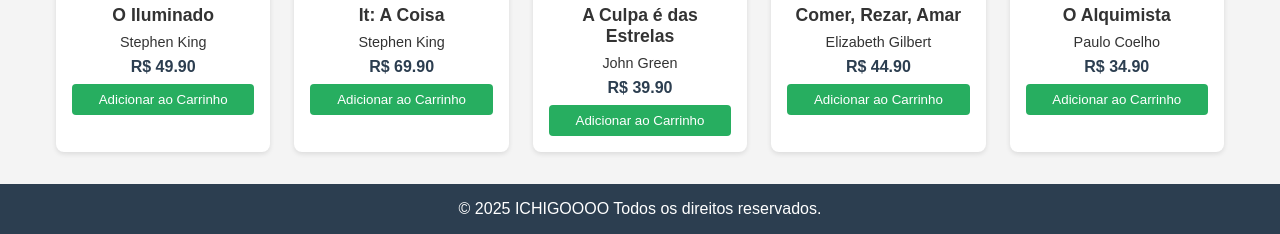
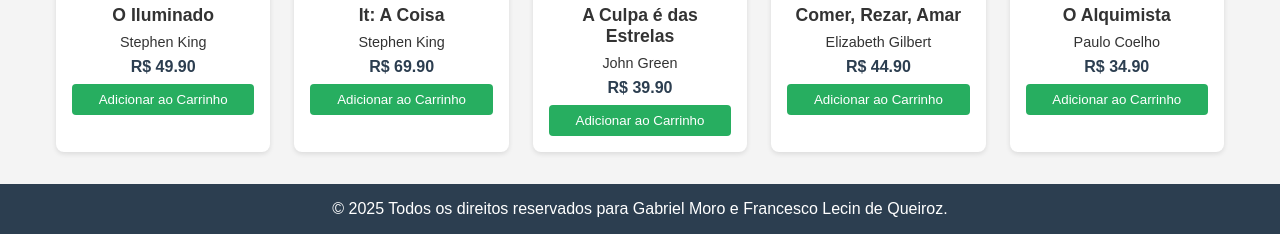
Before and after one commit to LunnarMan/LojaOnlineLivros3B, a plain HTML site: page index.html in a window 1280 px wide. Shown: the part 3870-4104 px from the top of the page. Drawn offline with Linux system fonts and the light colour scheme.

Commit message:
Update index.html

```diff
--- a/index.html
+++ b/index.html
@@ -20,7 +20,7 @@
     </div>
 
     <footer>
-        <p>&copy; 2025 ICHIGOOOO Todos os direitos reservados.</p>
+        <p>&copy; 2025 Todos os direitos reservados para Gabriel Moro e Francesco Lecin de Queiroz.</p>
     </footer>
 
     <script src="script.js"></script>
```
